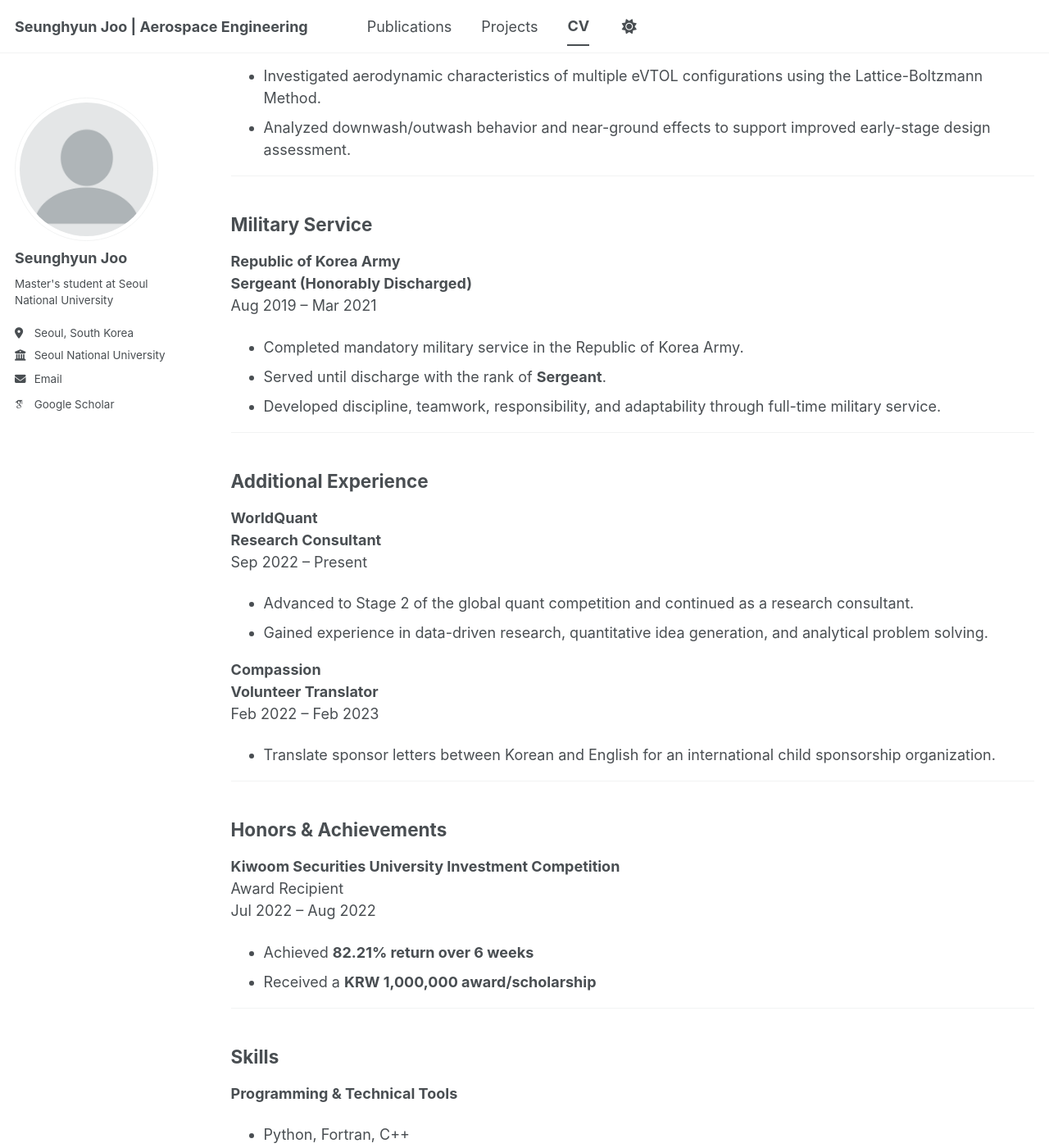
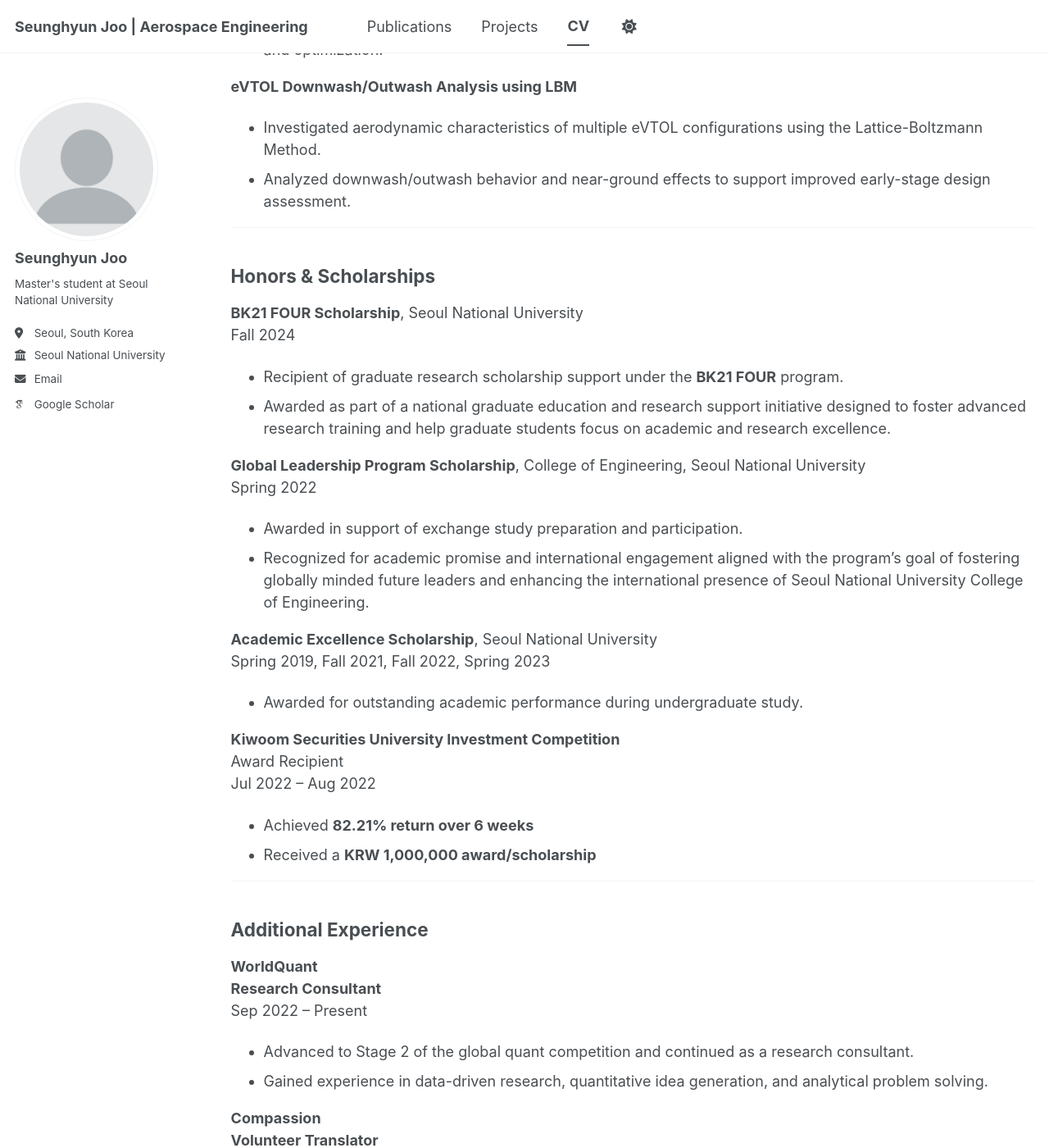
Before and after one commit to SEUNGHYUN-JOO/SEUNGHYUN-JOO.github.io, a Jekyll site: the page built from _pages/cv.md, in a window 1280 px wide and 1400 px high, scrolled down 3645 px. Shown: the whole window at 82% size. Built offline with Jekyll 4.4.1, drawn with Linux system fonts in a browser that asks for light colours; some web fonts are replaced; a script bundle is joined from its source files by our own code; library files that are not in the unit come from our copies; some of the changed text lies outside the part shown.

Commit message:
Update cv.md

```diff
--- a/_pages/cv.md
+++ b/_pages/cv.md
@@ -30,8 +30,9 @@ Sep 2024 – Present
 **B.S. in Aerospace Engineering**
 **B.B.A. in Business Administration** (Double Major)
 Mar 2018 – Aug 2024
-- Graduated **summa cum laude**
+- Graduated **Summa Cum Laude**
 - GPA: **3.90 / 4.30**
+- Leave of absence for mandatory military service in the **Republic of Korea Army**; discharged with the rank of **Sergeant** (Aug 2019 – Mar 2021)
 
 **Nanyang Technological University (NTU)** — Singapore
 **Exchange Student**
@@ -126,15 +127,27 @@ For a complete and updated list, please see the [Publications](/publications/) p
 
 ---
 
-## Military Service
+## Honors & Scholarships
 
-**Republic of Korea Army**
-**Sergeant (Honorably Discharged)**
-Aug 2019 – Mar 2021
+**BK21 FOUR Scholarship**, Seoul National University
+Fall 2024
+- Recipient of graduate research scholarship support under the **BK21 FOUR** program.
+- Awarded as part of a national graduate education and research support initiative designed to foster advanced research training and help graduate students focus on academic and research excellence.
 
-- Completed mandatory military service in the Republic of Korea Army.
-- Served until discharge with the rank of **Sergeant**.
-- Developed discipline, teamwork, responsibility, and adaptability through full-time military service.
+**Global Leadership Program Scholarship**, College of Engineering, Seoul National University
+Spring 2022
+- Awarded in support of exchange study preparation and participation.
+- Recognized for academic promise and international engagement aligned with the program’s goal of fostering globally minded future leaders and enhancing the international presence of Seoul National University College of Engineering.
+
+**Academic Excellence Scholarship**, Seoul National University
+Spring 2019, Fall 2021, Fall 2022, Spring 2023
+- Awarded for outstanding academic performance during undergraduate study.
+
+**Kiwoom Securities University Investment Competition**
+Award Recipient
+Jul 2022 – Aug 2022
+- Achieved **82.21% return over 6 weeks**
+- Received a **KRW 1,000,000 award/scholarship**
 
 ---
 
@@ -150,16 +163,6 @@ Sep 2022 – Present
 **Volunteer Translator**
 Feb 2022 – Feb 2023
 - Translate sponsor letters between Korean and English for an international child sponsorship organization.
-
----
-
-## Honors & Achievements
-
-**Kiwoom Securities University Investment Competition**
-Award Recipient
-Jul 2022 – Aug 2022
-- Achieved **82.21% return over 6 weeks**
-- Received a **KRW 1,000,000 award/scholarship**
 
 ---
 
```
